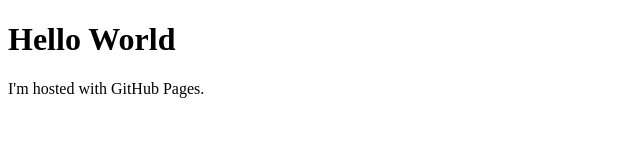
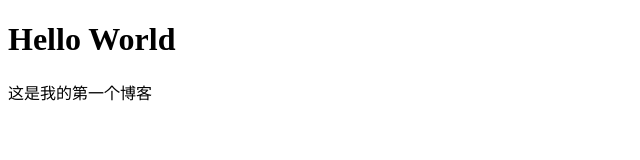
Before and after one commit to cgpllx/cgp_blogs, a plain HTML site: page index.html in a window 1280 px wide. Shown: the whole page, without its empty margins (0-640 px from the left). Drawn offline with Linux system fonts and the light colour scheme.

Commit message:
烦烦烦
烦烦烦

```diff
--- a/index.html
+++ b/index.html
@@ -2,6 +2,6 @@
 <html>
 <body>
 <h1>Hello World</h1>
-<p>I'm hosted with GitHub Pages.</p>
+<p>这是我的第一个博客</p>
 </body>
 </html>
```
